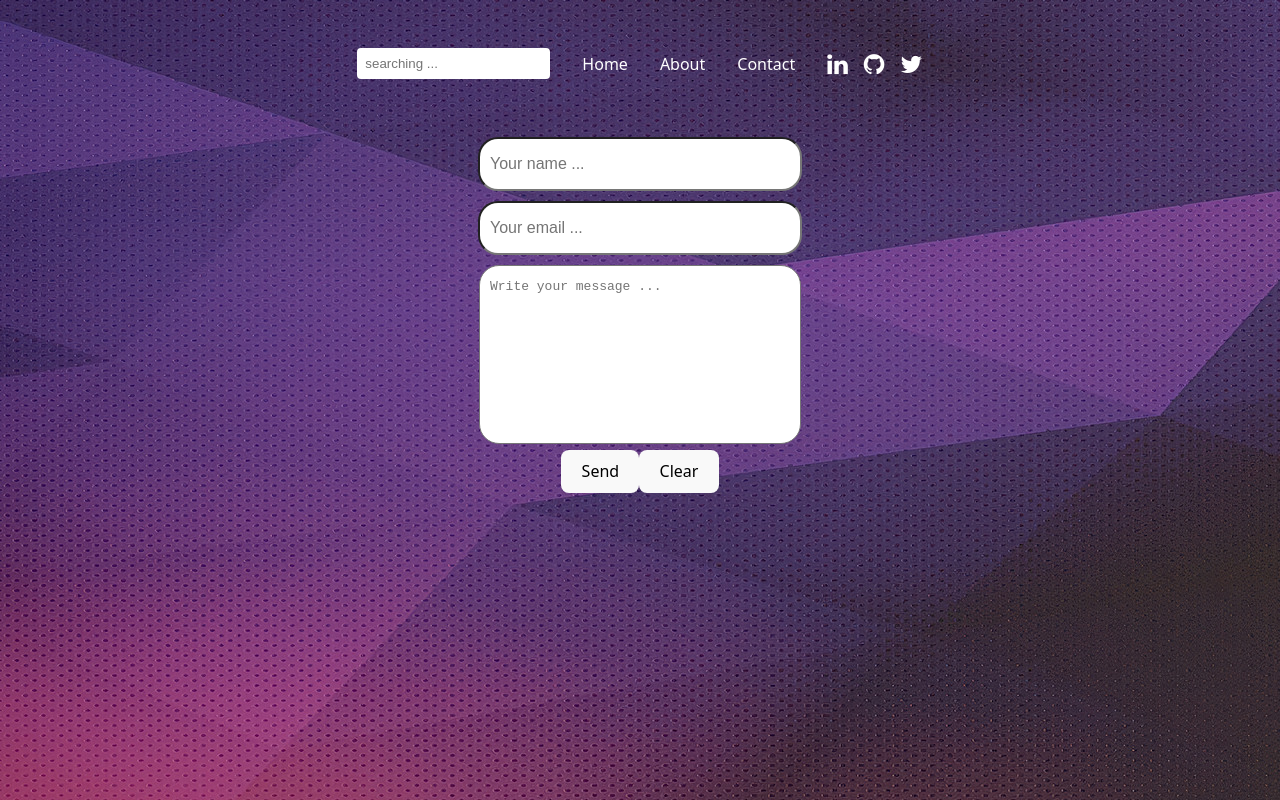
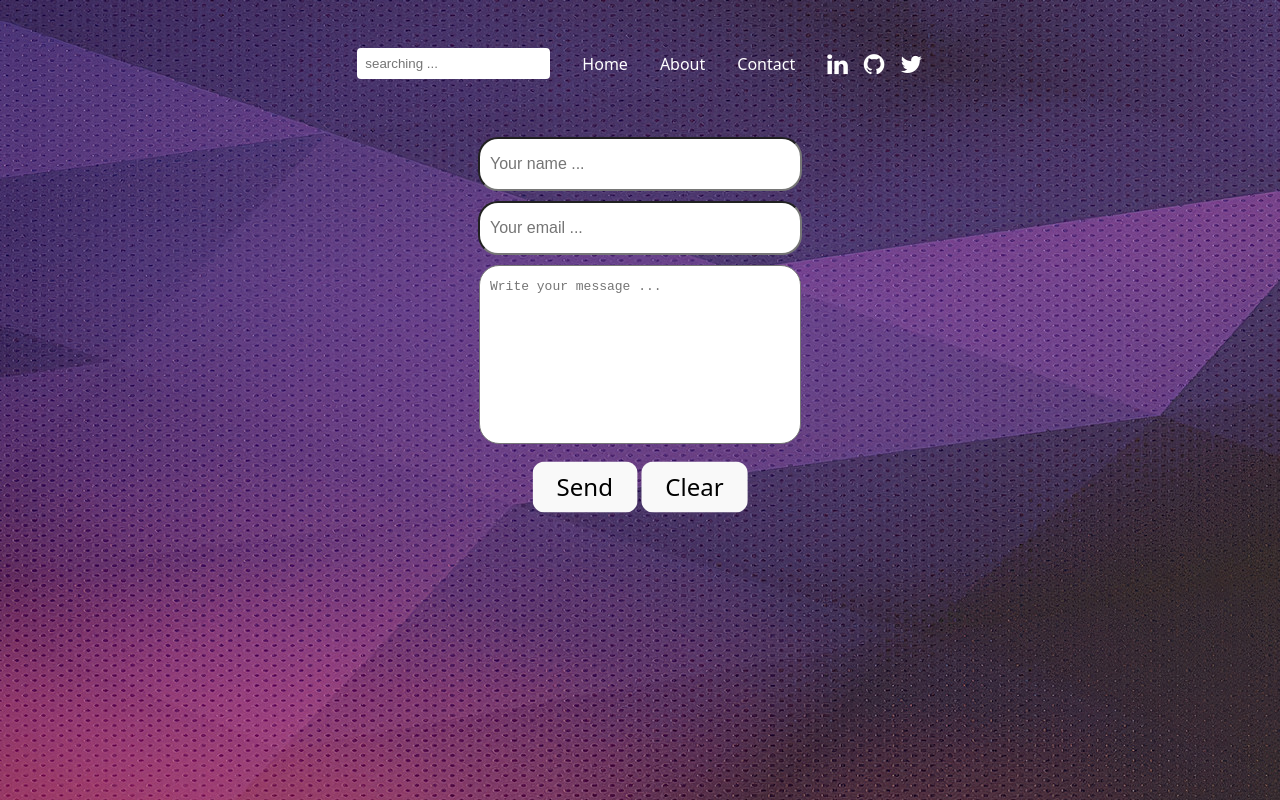
Before and after one commit to AminSBU/portfolio, a React (Vite) app in the folder jsPortfolio/: page /contact in a window 1280 px wide. Shown: the top 800 px of the page. Built offline with nearby package versions, Linux system fonts and the light colour scheme.

Commit message:
some modification related to contact css

```diff
--- a/jsPortfolio/src/Contact.css
+++ b/jsPortfolio/src/Contact.css
@@ -21,3 +21,15 @@
     resize: none;
     font-size: medium;
 }
+
+.button-div button {
+    margin-top: 20px;
+    margin-right: 40px; /* space between buttons */
+    padding: 5px 15px;
+    transform: scale(1.5); /* Scales button by 150% */
+    transform-origin: center; /* Keeps it centered */
+    font-size: medium;
+}
+.button-div button:last-child {
+    margin-right: 0; /* remove space on the last one */
+}
--- a/jsPortfolio/src/Contact.jsx
+++ b/jsPortfolio/src/Contact.jsx
@@ -15,7 +15,7 @@ function Contact()
                     <div className="mail-div">
                         <textarea className="message-contact" placeholder="Write your message ..."></textarea>
                     </div>
-                    <div className="mail-div">
+                    <div className="button-div">
                         <button className="send-button">Send</button>
                         <button className="clear-button">Clear</button>
                     </div>
```
